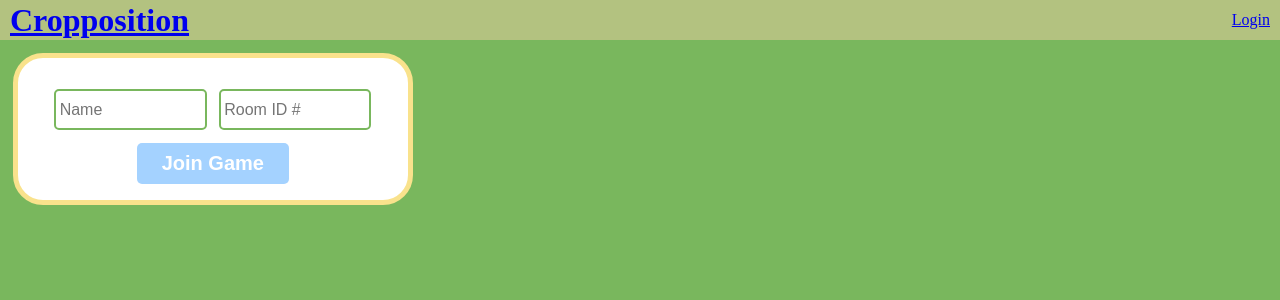
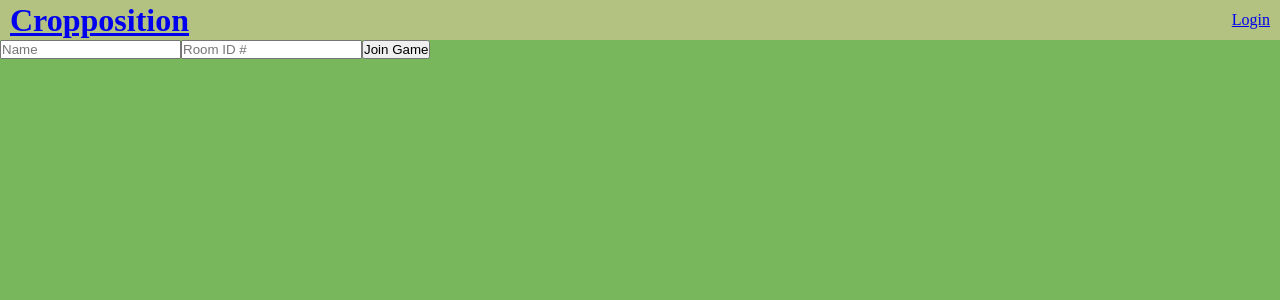
Before and after one commit to alecryanhunter/crop-game-front, a React (Create React App) app: page /joinGame in a window 1280 px wide. Shown: the top 300 px of the page. Built offline with nearby package versions, Linux system fonts and the light colour scheme; no server answers.

Commit message:
created new page styling

```diff
--- a/src/styles/Chat.css
+++ b/src/styles/Chat.css
@@ -6,78 +6,27 @@
     --yellow: #F9E28C;
 }
 
-.gameChat {
-    background: white;
-    font-family: "Open Sans", sans-serif;
-    width: 50vh;
-    height: auto;
-    min-height: fit-content;
-    padding: 2%;
-    margin: 1%;
-    border: 5px solid var(--yellow);
-    border-radius: 30px;
-    display: flex;
-    justify-content: center;
-  }
-
-  .joinGameContainer {
-    display: flex;
-    display: block;
-    text-align: center;
-  }
-
-  .joinGameContainer h3 {
-    font-size: 2.5rem;
-    margin-bottom: 1rem;
-  }
-  .joinGameContainer input {
-    width: 45%;
-    height: 45%;
-    margin: 1.8%;
-    border: 2px solid var(--green);
-    border-radius: 5px;
-    padding: 1%;
-    font-size: 100%;
-  }
-
-  .joinGameContainer button {
-    width: 45%;
-    height: 45%;
-    margin: 2%;
-    border: none;
-    border-radius: 5px;
-    padding: 2%;
-    font-size: 125%;
-    font-weight: bold;
-    background: var(--blue);
-    color: #fff;
-    cursor: pointer;
-  }
-
-  .joinGameContainer button:hover {
-    background: var(--nearly-black);
-  }
-
 .chat-window p {
     margin: 0;
 }
 
-  .chat-window .chat-body {
+.chat-body {
     height: calc(450px - (45px + 70px));
     position: relative;
 }
 
-  .chat-window .chat-body .message-container {
+.message-container {
     width: 100%;
     height: 100%;
     overflow-y: scroll;
     overflow-x: hidden;
 }
 
-  .chat-window .chat-body .message-container::-webkit-scrollbar {
+.message-container::-webkit-scrollbar {
     display: none;
 }
-  .chat-window .chat-body .message {
+
+.message {
     height: auto;
     padding: 1%;
     display: flex;
@@ -178,14 +127,14 @@
 }
 
 
-  .chat-window .chat-footer {
+.chat-footer {
     height: 40px;
     width: 100%;
     border: 1px solid var(--nearly-black);
     display: flex;
 }
 
-  .chat-window .chat-footer input {
+.chat-footer input {
     height: 100%;
     flex: 85%;
     border: 0;
@@ -196,7 +145,7 @@
     font-family: "Open Sans", sans-serif;
 }
 
-  .chat-window .chat-footer button {
+.chat-footer button {
     border: 0;
     display: grid;
     place-items: center;
@@ -209,10 +158,11 @@
     color: lightgray;
 }
 
-  .chat-window .chat-footer button:hover {
+.chat-footer button:hover {
     color: var(--blue);
     background-color: var(--nearly-black);
 }
+
 .hide {
     opacity: 0 !important;
 }
--- /dev/null
+++ b/src/styles/NewGame.css
@@ -0,0 +1,59 @@
+:root {
+    --green: #79B75D;
+    --light-green: #B3C280;
+    --blue: #A4D2FF;
+    --nearly-black: #182124;
+    --yellow: #F9E28C;
+}
+
+.gameChat {
+    background: white;
+    font-family: "Open Sans", sans-serif;
+    width: 50vh;
+    height: auto;
+    min-height: fit-content;
+    padding: 2%;
+    margin: 1%;
+    border: 5px solid var(--yellow);
+    border-radius: 30px;
+    display: flex;
+    justify-content: center;
+  }
+
+  .joinGameContainer {
+    display: flex;
+    display: block;
+    text-align: center;
+  }
+
+  .joinGameContainer h3 {
+    font-size: 2.5rem;
+    margin-bottom: 1rem;
+  }
+  .joinGameContainer input {
+    width: 45%;
+    height: 45%;
+    margin: 1.8%;
+    border: 2px solid var(--green);
+    border-radius: 5px;
+    padding: 1%;
+    font-size: 100%;
+  }
+
+  .joinGameContainer button {
+    width: 45%;
+    height: 45%;
+    margin: 2%;
+    border: none;
+    border-radius: 5px;
+    padding: 2%;
+    font-size: 125%;
+    font-weight: bold;
+    background: var(--blue);
+    color: #fff;
+    cursor: pointer;
+  }
+
+  .joinGameContainer button:hover {
+    background: var(--nearly-black);
+  }
```
Lines whose indentation alone changed are shown as unchanged.
